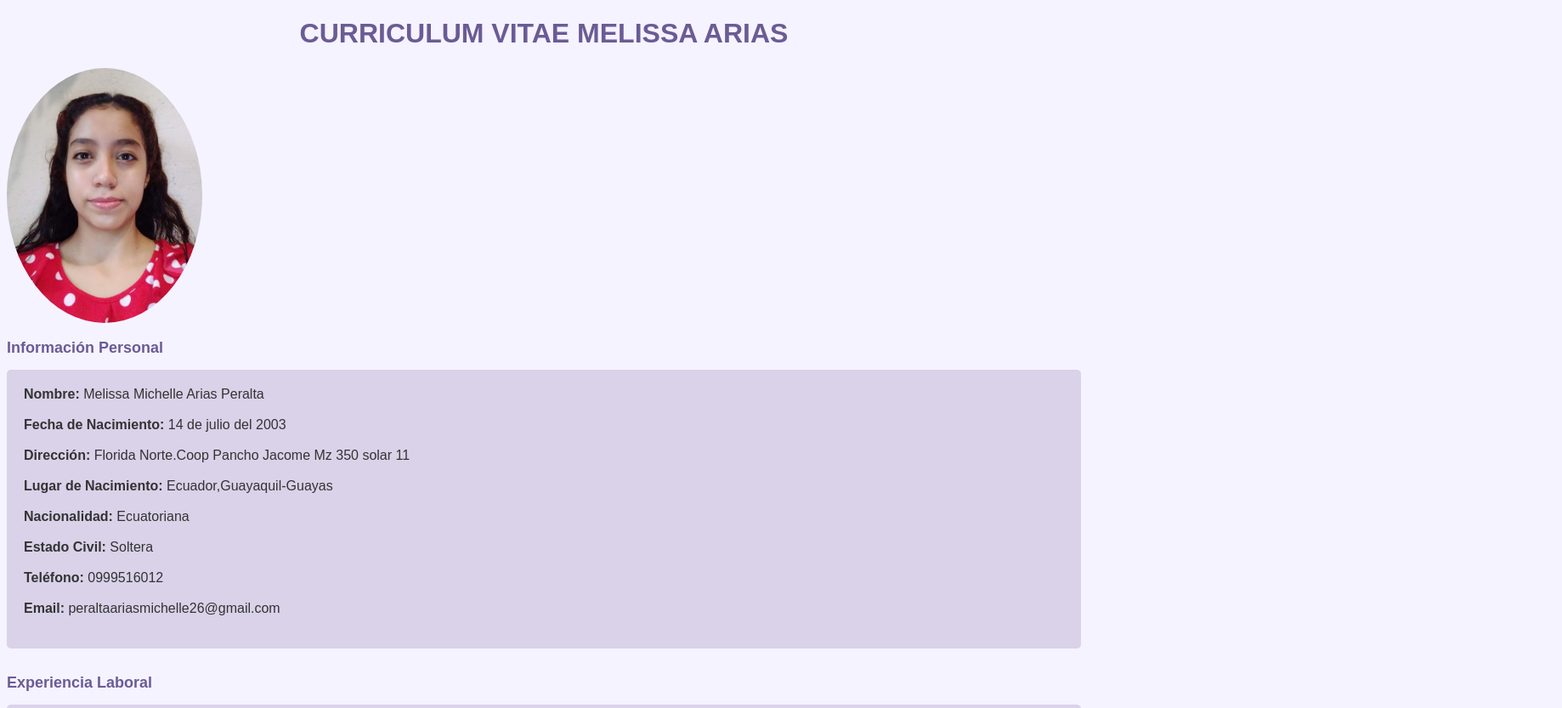
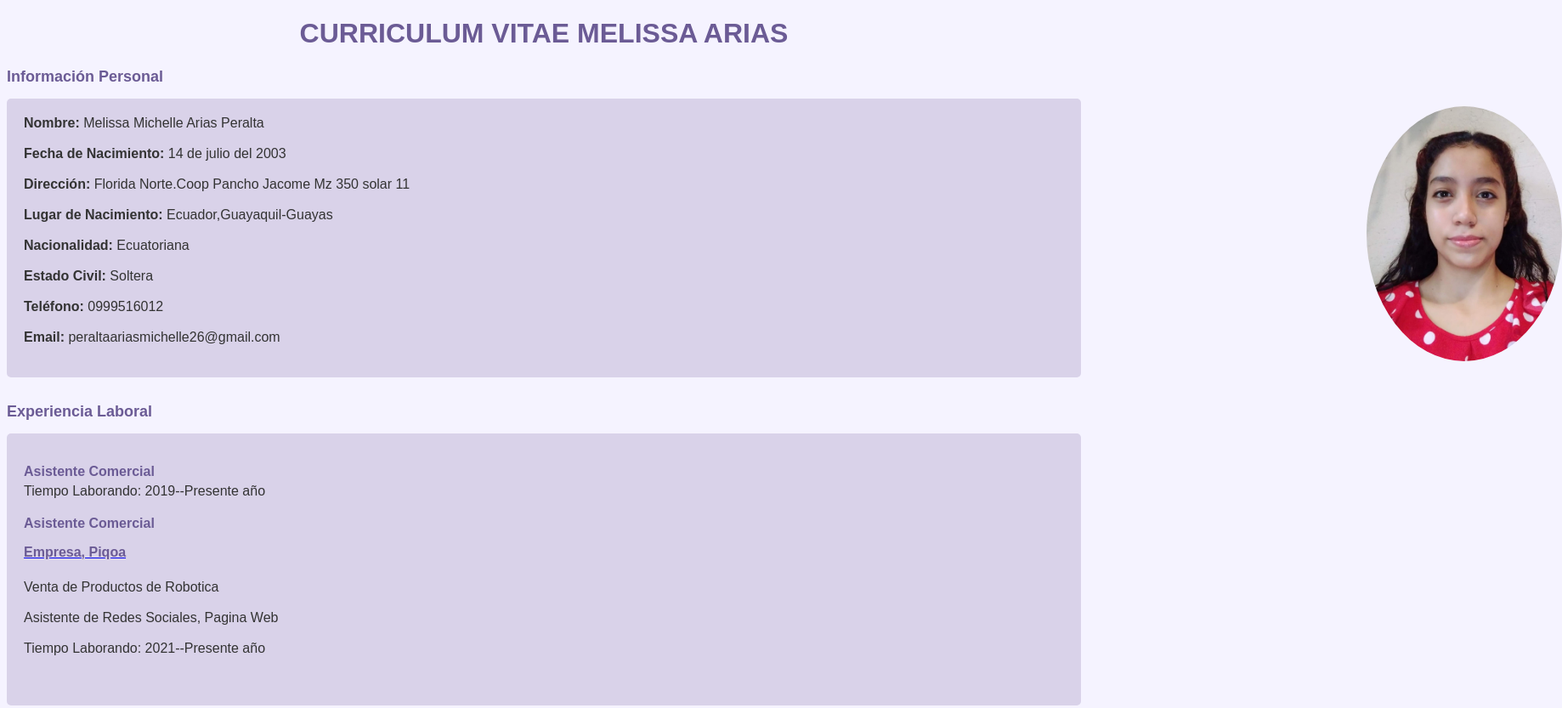
Before and after one commit to 14Meli07Arias/14Meli07Arias.github.io, a plain HTML site: page CV/index.html in a window 1280 px wide. Shown: the top 833 px of the page at 85% size, 1838 px wide, since content can reach past the window. Drawn offline with Linux system fonts and the light colour scheme.

Commit message:
Update index.html

```diff
--- a/CV/index.html
+++ b/CV/index.html
@@ -86,14 +86,18 @@
       border-radius: 20px;
     }
 
+    .box
+    {
+      position:relative;
+    }
     .imagen
     {
-
-    top:50px;
+    position:absolute;
+    top:45px;
     bottom:100px;
     right:100px;
     left:1600px;
-    border-radius:50%;
+    border-radius: 50%;
 
 
     }
@@ -104,7 +108,8 @@
   <h1><CENTER> CURRICULUM VITAE MELISSA ARIAS </CENTER> </h1>
 
     <div class="box">
-     <img src="Meli.jpeg" width="230" height="300" class="imagen" alt="deghjshjha">
+        <img src="Meli.jpeg" width="230" height="300" class="imagen" alt="deghjshjha">
+
 
   <div class="section">
     <h2>Información Personal</h2>
```
